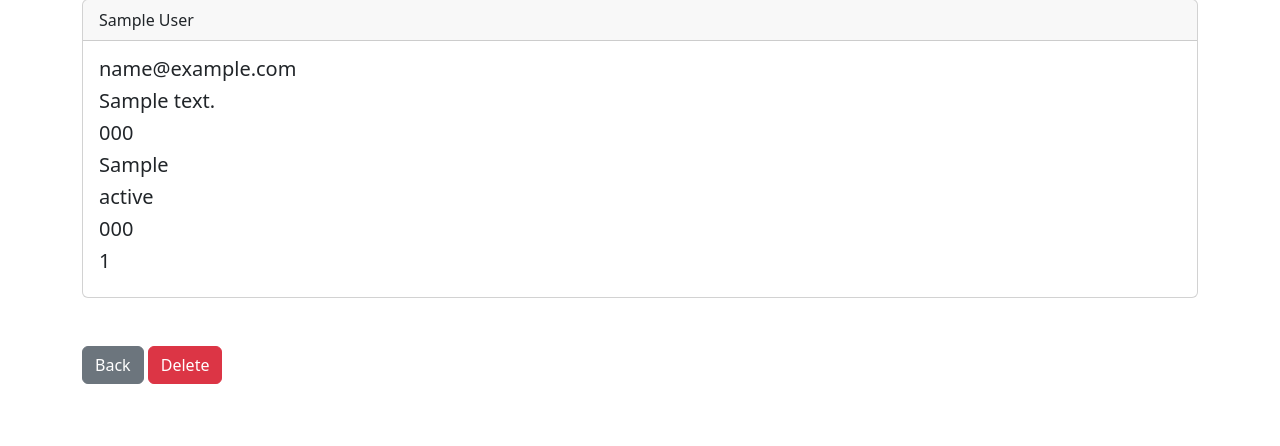
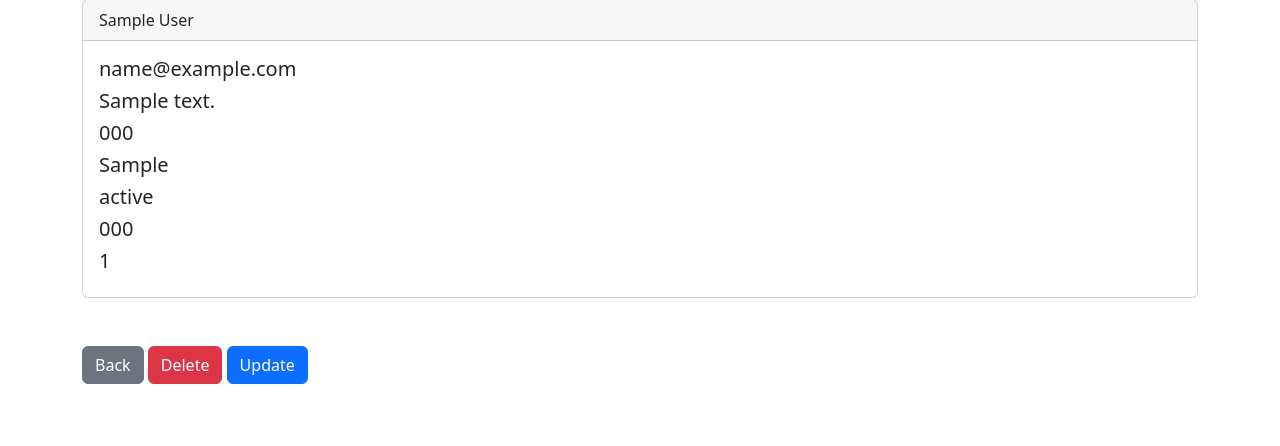
Before and after one commit to munendra-kondeti/DJangoCRM, a Django app: page /record/1 in a window 1280 px wide. Shown: the part 81-527 px from the top of the page. Run offline with Django 4.2, Linux system fonts and the light colour scheme; a user stored in the database is signed in; tables that the repository leaves empty hold one stand-in row (values such as "Sample post").

Commit message:
update option added and everything done

```diff
--- a/website/models.py
+++ b/website/models.py
@@ -4,7 +4,6 @@ from django.db import models
 
 class Record(models.Model):
     created_at = models.DateTimeField(auto_now_add=True);
-    username = models.CharField(max_length=100)
     first_name = models.CharField(max_length=50);
     last_name = models.CharField(max_length=50);
     email = models.EmailField(max_length=100);
--- a/website/templates/add_record.html
+++ b/website/templates/add_record.html
@@ -1,7 +1,7 @@
 {% extends 'base.html' %}
 {% block content %}
-
-<div class="col-md-6 offset-mid-3">
+<h1>updaterecord</h1>
+<!-- <div class="col-md-6 offset-mid-3">
     <h1>Add record</h1>
     <form method='POST' action="{% url 'addrecord' %}">
         {% csrf_token %}
@@ -11,7 +11,7 @@
 
     </form>
 
-</div>
+</div> -->
 
 
 
--- a/website/templates/navbar.html
+++ b/website/templates/navbar.html
@@ -11,6 +11,7 @@
         <li class="nav-item">
           <a class="nav-link" href=" {% url 'addrecord' %}">Add Record</a>
         </li>
+
         <li class="nav-item">
           <a class="nav-link" href=" {% url 'logout' %}">Logout</a>
         </li>
--- a/website/templates/record.html
+++ b/website/templates/record.html
@@ -38,6 +38,6 @@
 <br/> <br/>
 <a href = "{% url 'home' %}" class="btn btn-secondary">Back</a>
 <a href = "{% url 'delete' record.id %}" class="btn btn-danger">Delete</a>
-
+<a href = "{% url 'update_record' record.id %}" class="btn btn-primary">Update </a>
 
 {% endblock %}
--- a/website/urls.py
+++ b/website/urls.py
@@ -8,4 +8,5 @@ urlpatterns=[
     path('add/',views.add_record, name='addrecord'),
     path('record/<int:pk>',views.customer_record, name='record'),
     path('delete-record/<int:pk>',views.delete_record, name='delete'),
+    path('updaterecord/<int:pk>',views.update_record, name='update_record'),
 ]
--- a/website/views.py
+++ b/website/views.py
@@ -80,3 +80,16 @@ def add_record(request):
     else:
         messages.error(request,"Login first");
         return redirect('home');
+
+def update_record(request,pk):
+    if request.user.is_authenticated:
+        curent_record = Record.objects.get(id=pk);
+        form = AddForm(request.POST or None,instance=curent_record);
+        if form.is_valid():
+            form.save();
+            messages.success(request,"Update successfully");
+            return redirect('home');
+        return render(request,'update_record.html',{'form':form});
+    else:
+        messages.error(request,"Login first");
+        return redirect('home');
```
Also changed, not shown: website/templates/update_record.html (added, +16 -0 lines), website/migrations/0004_remove_record_username.py (added).
